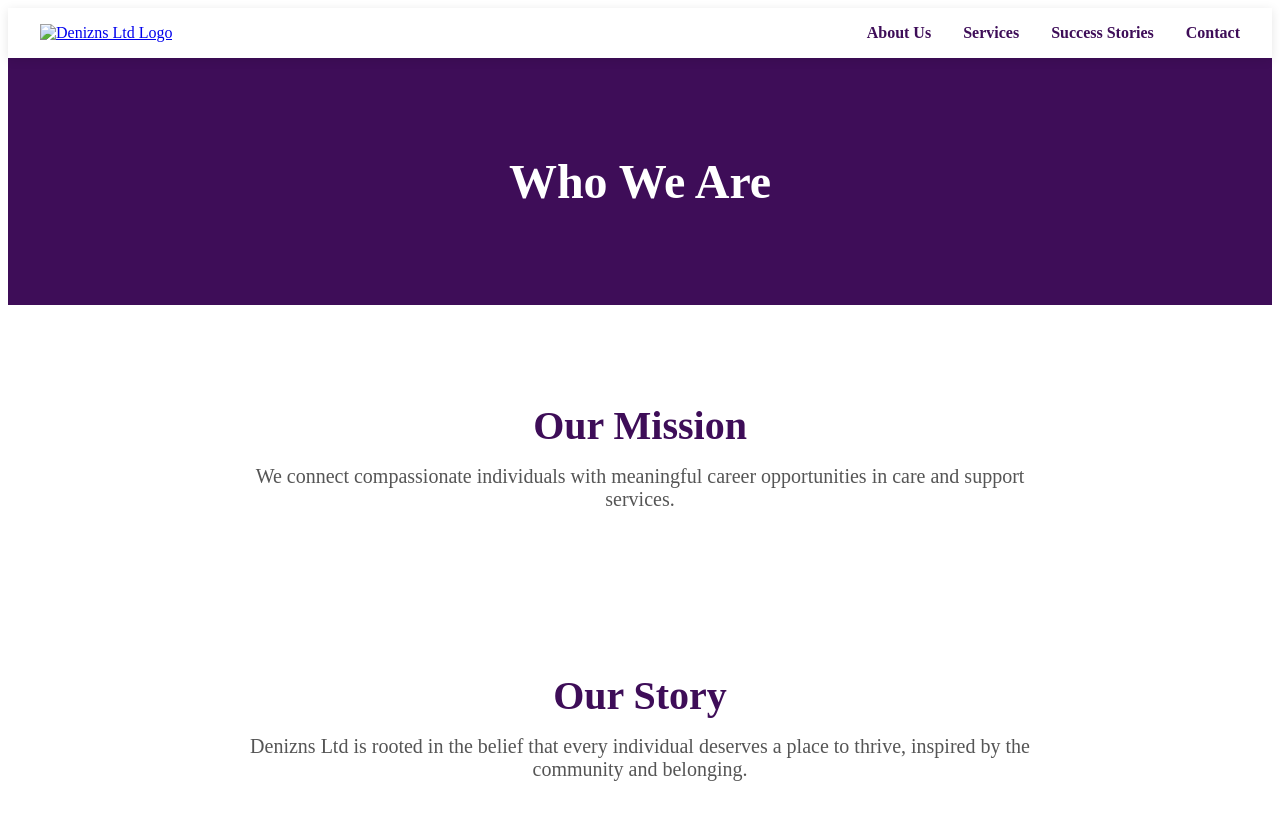
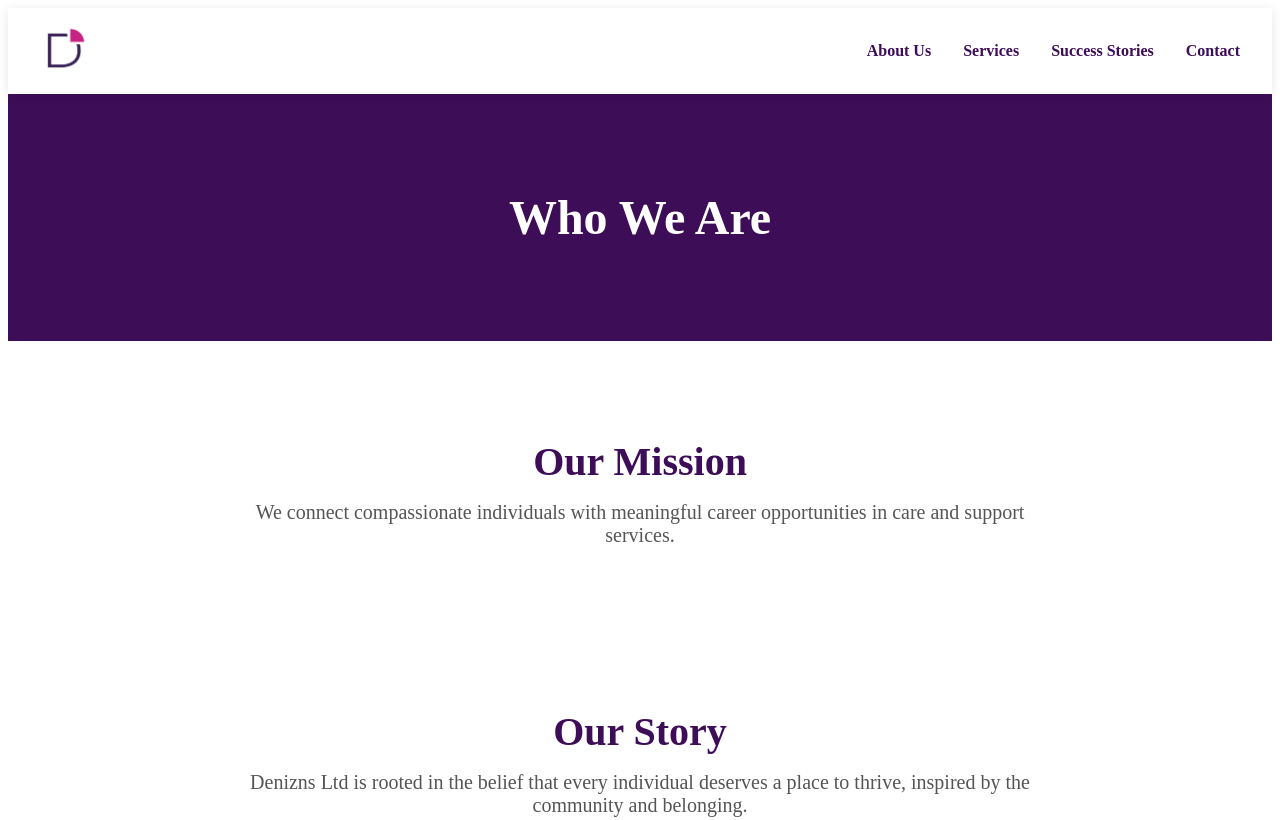
Before and after one commit to CackaEinhards/Denizns_Website, a plain HTML site: page public/about_us.html in a window 1280 px wide. Shown: the top 820 px of the page. Drawn offline with Linux system fonts and the light colour scheme; the site is published under a folder, as on GitHub Pages, so addresses that start at the root find nothing.

Commit message:
Update about_us.html

```diff
--- a/public/about_us.html
+++ b/public/about_us.html
@@ -13,7 +13,7 @@
         <div class="nav-container">
             <div class="logo">
                 <a href="/index.html">
-                    <img src="/assets/company_logo.png" alt="Denizns Ltd Logo">
+                    <img src="../assets/company_logo.png" alt="Denizns Ltd Logo">
                 </a>
             </div>
             <nav class="nav-links">
```
